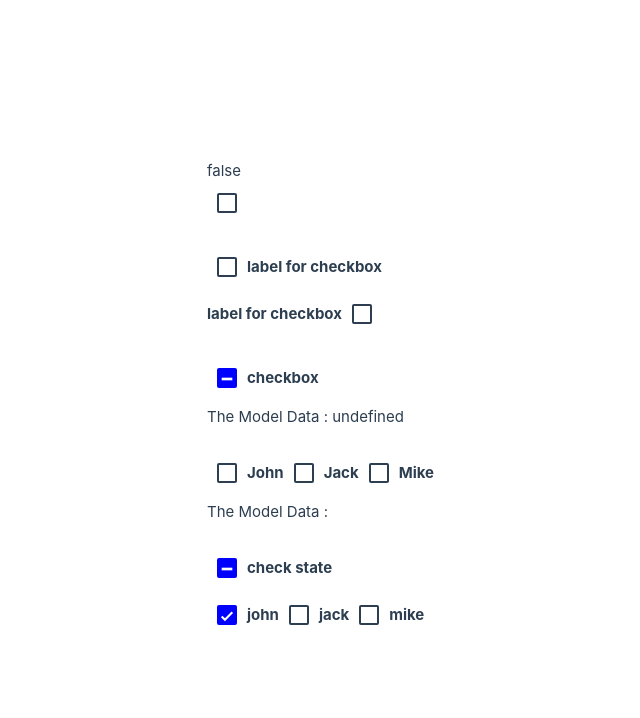
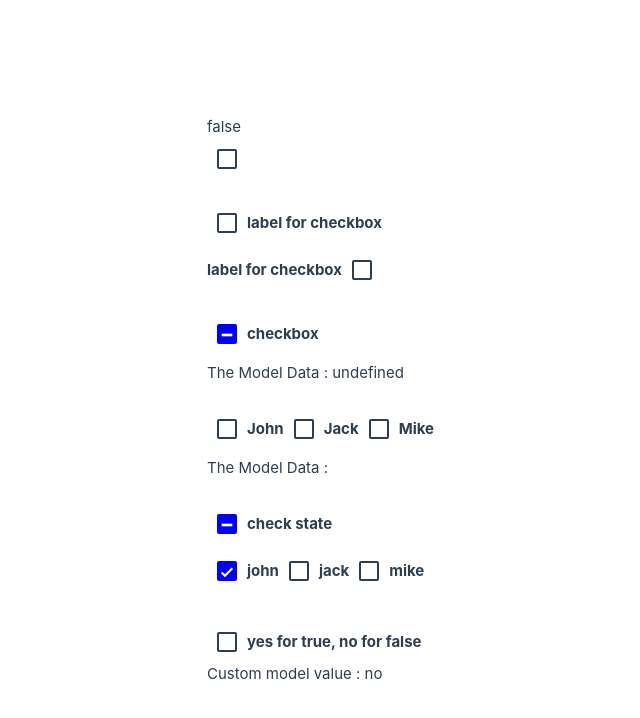
Before and after one commit to Jaejin-Song/Design-System, a Vue app in the folder packages/components/: page / in a window 1280 px wide. Shown: the top 718 px of the page, without its empty margins (206-846 px from the left). Built offline with nearby package versions, Linux system fonts and the light colour scheme.

Commit message:
test : custom model

```diff
--- a/packages/components/src/App.vue
+++ b/packages/components/src/App.vue
@@ -26,6 +26,8 @@ const onUpdateCheckState = (_value: any) => {
     checkedList.value = [];
   }
 };
+
+const customModel = ref<'yes' | 'no'>('no');
 </script>
 
 <template>
@@ -76,6 +78,15 @@ const onUpdateCheckState = (_value: any) => {
         :value="opt"
         :label="opt" />
     </div>
+    <br />
+
+    <!-- Custom model values -->
+    <r-checkbox
+      v-model="customModel"
+      true-value="yes"
+      false-value="no"
+      label="yes for true, no for false" />
+    <div>{{ `Custom model value : ${customModel}` }}</div>
   </main>
 </template>
 <style lang="scss" scoped>
```
